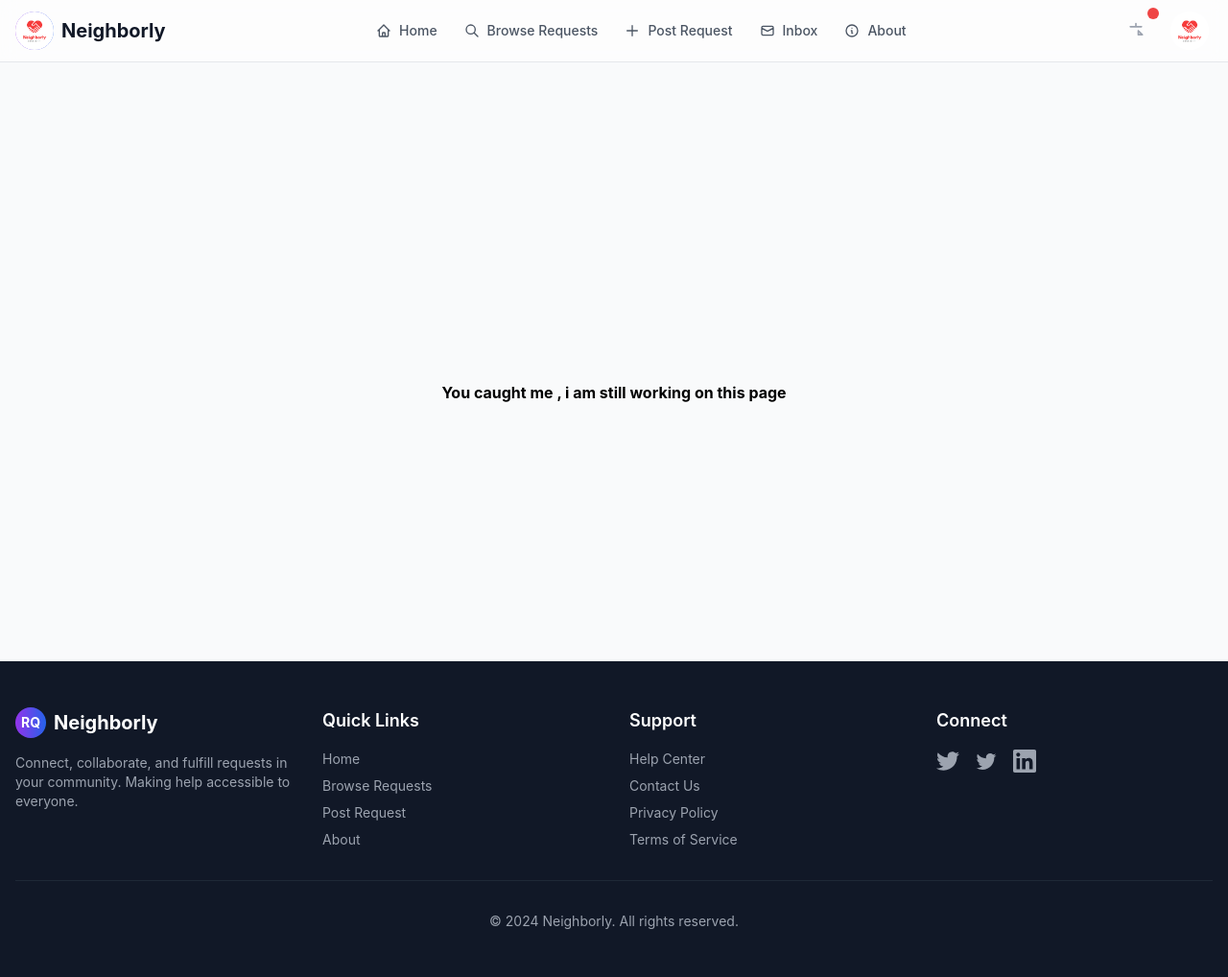
After one commit to ilyesHamdiii/local_aid, a Django app: page /about/ in a window 1280 px wide. The commit adds this page. Shown: the whole page at 96% size. Run offline with Django 5.2, Linux system fonts and the light colour scheme; some libraries are stand-ins or nearby versions.

Commit message:
update
fixing some bugs
project is almost ready to deploy

```diff
--- /dev/null
+++ b/aid/templates/aid/about.html
@@ -0,0 +1,25 @@
+{% extends "aid/base.html" %} {% block content %}
+<style>
+  .center-page {
+    min-height: 70vh;
+    display: flex;
+    flex-direction: column;
+  }
+
+  .center-content {
+    flex: 1;
+    display: flex;
+    justify-content: center;
+    align-items: center;
+    text-align: center;
+    text-size:350px;
+    font-weight:bolder;
+  }
+</style>
+
+<div class="center-page">
+  <div class="center-content">
+    <h1>You caught me , i am still working on this page</h1>
+  </div>
+</div>
+{% endblock %}
--- a/aid/templates/aid/base.html
+++ b/aid/templates/aid/base.html
@@ -85,7 +85,8 @@
 </head>
 <body class="min-h-screen flex flex-col bg-gray-50">
     <!-- Navigation -->
-    {% include 'aid/components/navbar.html' with profilee=profile%}
+    {% include 'aid/components/navbar.html' with prof=profile%}
+
 
     <!-- Main Content -->
     <main class="flex-1 pt-16">
--- a/aid/templates/aid/components/footer.html
+++ b/aid/templates/aid/components/footer.html
@@ -7,7 +7,7 @@
                     <div class="h-8 w-8 rounded-full bg-gradient-to-r from-purple-600 to-blue-600 flex items-center justify-center">
                         <span class="text-white font-bold text-sm">RQ</span>
                     </div>
-                    <span class="font-bold text-xl">RequestHub</span>
+                    <span class="font-bold text-xl">Neighborly</span>
                 </div>
                 <p class="text-gray-400 text-sm">
                     Connect, collaborate, and fulfill requests in your community.
@@ -61,7 +61,7 @@
         </div>
 
         <div class="border-t border-gray-800 mt-8 pt-8 text-center text-sm text-gray-400">
-            <p>&copy; 2024 RequestHub. All rights reserved.</p>
+            <p>&copy; 2024 Neighborly. All rights reserved.</p>
         </div>
     </div>
 </footer>
--- a/aid/templates/aid/components/navbar.html
+++ b/aid/templates/aid/components/navbar.html
@@ -1,14 +1,14 @@
 {% load static %}
-
+{%block content%}
 <nav class="sticky top-0 z-50 w-full border-b bg-white/95 backdrop-blur supports-[backdrop-filter]:bg-white/60">
     <div class="container mx-auto px-4">
         <div class="flex h-16 items-center justify-between">
             <!-- Logo -->
             <a href="{% url 'aid:home' %}" class="flex items-center space-x-2">
-                <div class="h-8 w-8 rounded-full bg-gradient-to-r from-purple-600 to-blue-600 flex items-center justify-center">
-                    <span class="text-white font-bold text-sm">RQ</span>
+                <div class="h-10 w-10 rounded-full bg-gradient-to-r from-purple-600 to-blue-600 flex items-center justify-center">
+                    <img src="{% static "img/img.png" %}" alt="" class="h-10 w-10 rounded-full bg flex items-center justify-center">
                 </div>
-                <span class="font-bold text-xl text-gray-900">RequestHub</span>
+                <span class="font-bold text-xl text-gray-900">Neighborly</span>
             </a>
 
             <!-- Desktop Navigation -->
@@ -45,7 +45,7 @@
                     <span>Inbox</span>
                 </a>
 
-                <a href="#"
+                <a href="{% url 'aid:about'%}"
                    class="flex items-center space-x-2 px-3 py-2 rounded-md text-sm font-medium transition-colors text-gray-600 hover:text-gray-900 hover:bg-gray-100">
                     <svg class="h-4 w-4" fill="none" stroke="currentColor" viewBox="0 0 24 24">
                         <path stroke-linecap="round" stroke-linejoin="round" stroke-width="2" d="M13 16h-1v-4h-1m1-4h.01M21 12a9 9 0 11-18 0 9 9 0 0118 0z"></path>
@@ -67,7 +67,15 @@
                 <!-- User Profile Dropdown -->
                 <div class="relative" x-data="{ open: false }">
                     <button @click="open = !open" class="flex items-center text-sm rounded-full hover:bg-gray-100 p-1 transition-colors">
-                        <img class="h-10 w-10 rounded-full object-cover" src="{{profilee.profile_picture.url}}" alt="User">
+                        {% if profile.profile_picture %}
+                        <img src="{{ profile.profile_picture.url }}"
+                             alt="{{ profile.user }}"
+                             class="w-10 h-10 rounded-full object-cover border-4 border-gray-200">
+                    {% else %}
+                    <img src="{% static "img/img.png" %}" alt="" class="h-10 w-10 rounded-full bg flex items-center justify-center">
+
+
+                    {% endif %}
                     </button>
 
                     <div x-show="open" @click.away="open = false" x-transition class="absolute right-0 mt-2 w-56 bg-white rounded-md shadow-lg ring-1 ring-black ring-opacity-5 z-50">
@@ -155,7 +163,7 @@
                     </svg>
                     <span>Inbox</span>
                 </a>
-                <a href="#" class="flex items-center space-x-2 px-3 py-2 rounded-md text-sm font-medium text-gray-600 hover:text-gray-900 hover:bg-gray-100 transition-colors">
+                <a href="{% url 'aid:about'%}" class="flex items-center space-x-2 px-3 py-2 rounded-md text-sm font-medium text-gray-600 hover:text-gray-900 hover:bg-gray-100 transition-colors">
                     <svg class="h-4 w-4" fill="none" stroke="currentColor" viewBox="0 0 24 24">
                         <path stroke-linecap="round" stroke-linejoin="round" stroke-width="2" d="M13 16h-1v-4h-1m1-4h.01M21 12a9 9 0 11-18 0 9 9 0 0118 0z"></path>
                     </svg>
@@ -168,3 +176,4 @@
 
 <!-- Alpine.js for dropdown functionality -->
 <script src="https://unpkg.com/alpinejs@3.x.x/dist/cdn.min.js" defer></script>
+{%endblock%}
--- a/aid/urls.py
+++ b/aid/urls.py
@@ -1,6 +1,6 @@
 from django.contrib import admin
 from django.urls import path,include
-from .views import  home_view, request_detail_view, post_request_view, requests_list,base_view,edit_request,delete_request,my_requests
+from .views import  home_view, request_detail_view, post_request_view, requests_list,base_view,edit_request,delete_request,my_requests,about
 from django.conf import settings
 from django.conf.urls.static import static
 
@@ -17,6 +17,8 @@ urlpatterns = [
     path('edit/<int:request_id>', edit_request, name='edit_request'),
     path('request/<int:request_id>/delete/', delete_request, name='delete_request'),
     path('my-requests/', my_requests, name='my_requests'),
+    path('about/', about, name='about'),
+
 ]
 
 if settings.DEBUG:
--- a/aid/views.py
+++ b/aid/views.py
@@ -8,16 +8,21 @@ from django.contrib import messages
 
 
 def base_view(request):
-    if not request.user.is_authenticated:
-        return redirect("user:login")
-    nb = Request.objects.filter(author=request.user).first()
-    profile = UserProfile.objects.filter(user=request.user).first()
-    print("profile", profile)
-    return render(request, 'aid/base.html', {"profile": profile})
+    picture=UserProfile.objects.filter(user=request.user).first()
+    print("picture",picture)
+
+    return render(request, 'aid/base.html', {"profile":picture})
 
 def home_view(request):
-    return render(request, "aid/home.html")
+    if request.user.is_authenticated:
+        picture=UserProfile.objects.filter(user=request.user).first()
+    else:
+        picture={}
 
+    return render(request, "aid/home.html",{"profile":picture})
+
+
+@login_required
 def request_detail_view(request, request_id):
     try:
         request_detail = Request.objects.get(id=request_id)
@@ -29,13 +34,13 @@ def request_detail_view(request, request_id):
         "profile":profile
     }
     return render(request, 'aid/request_detail.html', context)
-
+@login_required
 def request_not_found_view(request, request_id):
     context = {
         'request_id': request_id,
     }
     return render(request, 'aid/request_detail.html')
-
+@login_required
 def post_request_view(request):
     if request.method == 'POST':
         title = request.POST.get('title')
@@ -80,35 +85,43 @@ def post_request_view(request):
             return render(request, 'aid/post_request.html')
 
     # Get categories and locations for the form
+    picture=UserProfile.objects.filter(user=request.user).first()
+
     categories = Category.objects.all()
     locations = Location.objects.all()
     context = {
         'categories': categories,
         'locations': locations,
+        "profile":picture
     }
     return render(request, 'aid/post.html', context)
-
+@login_required
 def requests(request):
     requests = Request.objects.all()
     categories = Category.objects.all()
     locations = Location.objects.all()
+    picture=UserProfile.objects.filter(user=request.user).first()
+
     profile = UserProfile.objects.filter(user=request.user).first()
     context = {
         'requests': requests,
         'categories': categories,
         'locations': locations,
-        "profile": profile
+        "profile": picture
     }
     print(categories)
     print("context",context)
     return render(request, 'aid/requests.html', context)
-
+@login_required
 def requests_list(request):
     requests = Request.objects.all().order_by('-time_posted')
     paginator = Paginator(requests, 6)  # 6 requests per page
     page_number = request.GET.get('page')
     page_obj = paginator.get_page(page_number)
-    return render(request, 'aid/requests.html', {'page_obj': page_obj})
+    profile = UserProfile.objects.filter(user=request.user).first()
+
+
+    return render(request, 'aid/requests.html', {'page_obj': page_obj,"profile":profile})
 
 @login_required
 def edit_request(request, request_id):
@@ -172,6 +185,8 @@ def my_requests(request):
     # Calculate stats
     total_requests = user_requests.count()
     open_requests = user_requests.filter(status='open').count()
+    profile = UserProfile.objects.filter(user=request.user).first()
+
     completed_requests = user_requests.filter(status='closed').count()
     total_responses = 0  # You'll need to implement this based on your response model
 
@@ -181,5 +196,8 @@ def my_requests(request):
         "open_requests": open_requests,
         "completed_requests": completed_requests,
         "total_responses": total_responses,
+        "profile":profile
     }
     return render(request, "aid/my_requests.html", context)
+def about(request):
+    return render(request,"aid/about.html")
--- a/local/settings.py
+++ b/local/settings.py
@@ -76,6 +76,10 @@ TEMPLATES = [
 ]
 
 WSGI_APPLICATION = 'local.wsgi.application'
+# settings.py
+
+LOGIN_URL = '/login'  # the URL path to your login view
+
 
 
 # Database
--- a/user/views.py
+++ b/user/views.py
@@ -90,6 +90,7 @@ def my_requests(request):
         "total_responses": total_responses,
     }
     return render(request, "aid/my_requests.html", context)
+@login_required
 
 def profile_user_view(request, request_author):
     """View for displaying user profiles"""
```
Also changed, not shown: aid/templates/aid/home.html (+4 -4 lines), conversation/templates/conversation/detail.html (+13 -4 lines), user/templates/user/login.html (+4 -5 lines), user/templates/user/profile_view.html (+16 -17 lines), user/templates/user/register.html (+6 -7 lines), aid/static/img/img.png (added), db.sqlite3, media/profile_pictures/ab6761610000e5eb4b2da0b72cab26ac518f1f0d_j4lmx2N.jpg (added).
